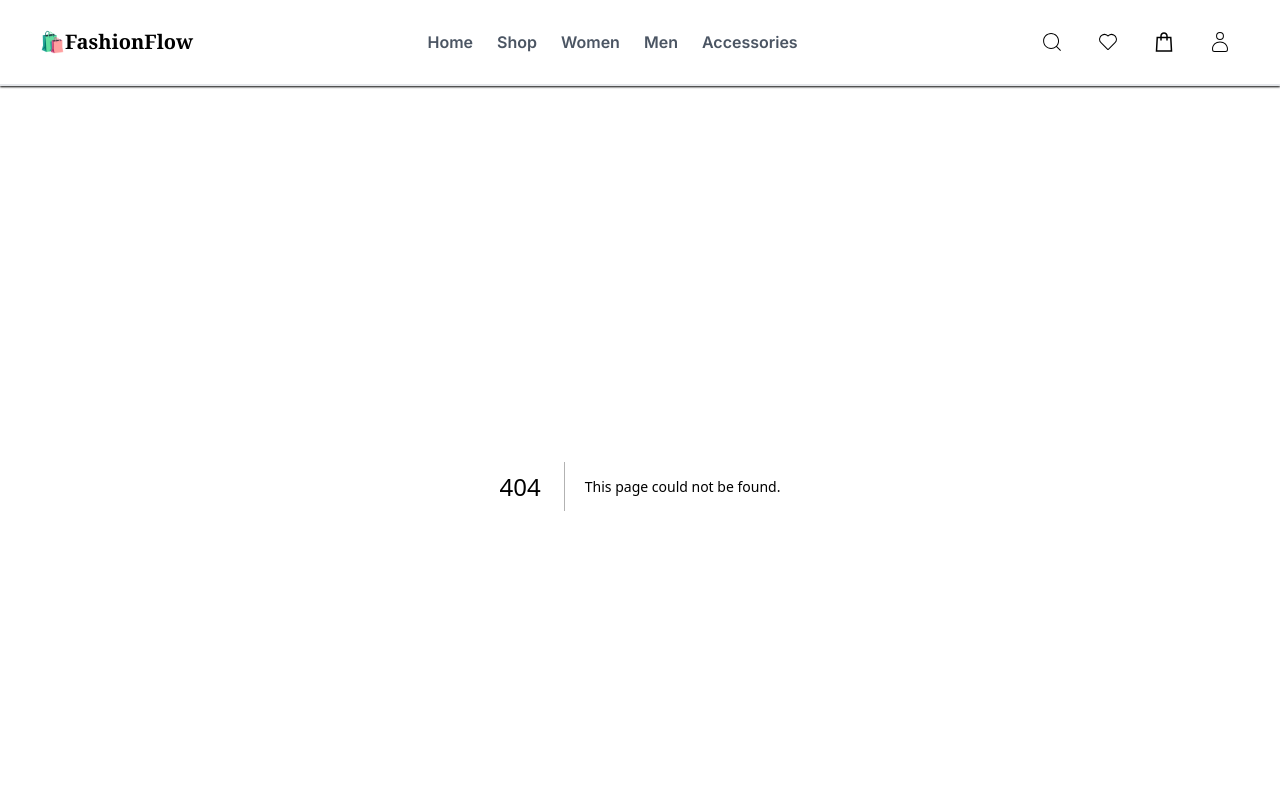
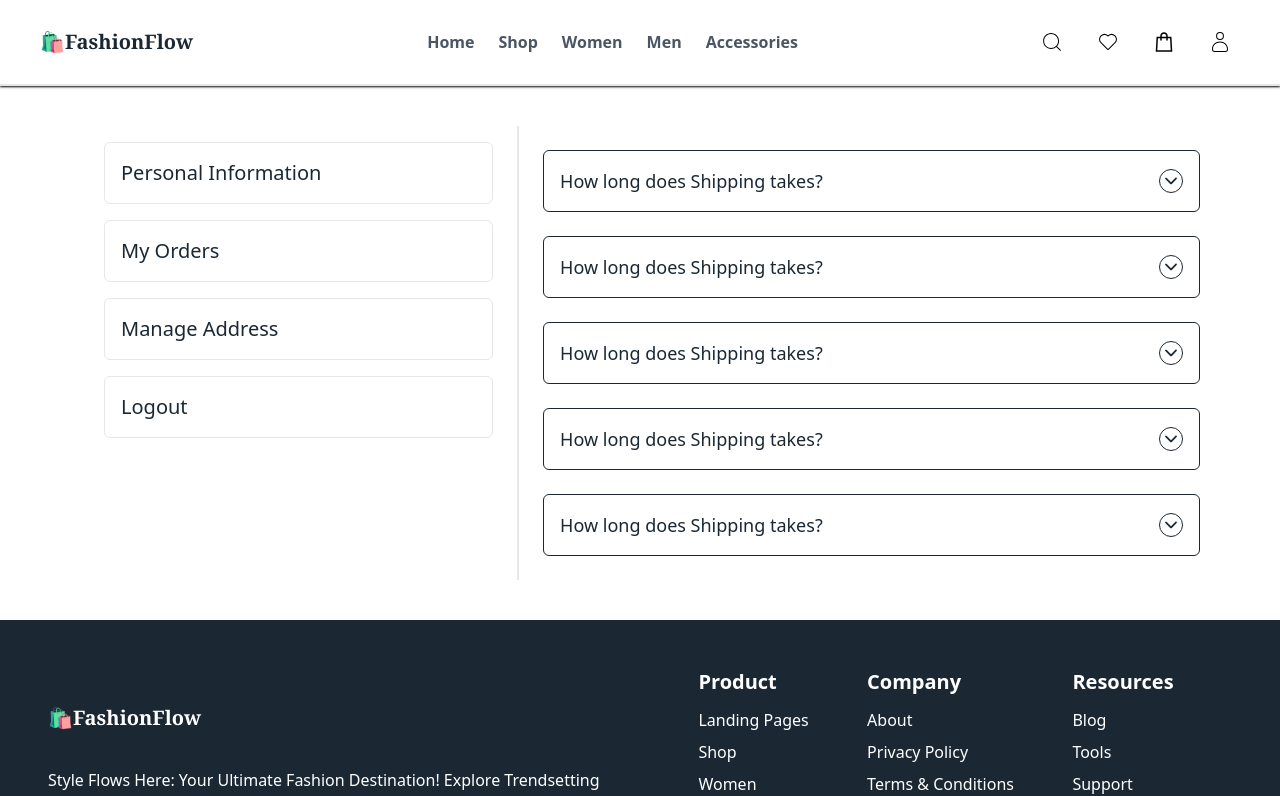
Before and after one commit to krutikajichkar/FashionFlow, a Next.js app: page /myAccount/faqs in a window 1280 px wide. Before the commit this address had no page. Shown: the top 796 px of the page. Built offline with nearby package versions, Linux system fonts and the light colour scheme.

Commit message:
FAQs Page added

```diff
--- a/package.json
+++ b/package.json
@@ -4,9 +4,9 @@
   "private": true,
   "type": "module",
   "scripts": {
-    "dev": "next dev",
-    "build": "next build",
-    "start": "next start",
+    "dev": "node --max-old-space-size=4096 node_modules/next/dist/bin/next dev",
+    "build": "node --max-old-space-size=4096 node_modules/next/dist/bin/next build",
+    "start": "node --max-old-space-size=4096 node_modules/next/dist/bin/next start",
     "lint": "next lint"
   },
   "dependencies": {
--- /dev/null
+++ b/src/components/AccountAccordian.tsx
@@ -0,0 +1,39 @@
+import { IoIosArrowDown , IoIosArrowUp} from "react-icons/io";
+import React , {useState} from "react";
+
+const Accordian = () => {
+  const [show, setShow] = useState(false)
+
+  const handleShowToggle = () => {
+    setShow(!show)
+  }
+  return (
+    <div className="border border-primary rounded-md lg:p-4 md:p-4 p-3 w-full my-6" onClick={() => handleShowToggle()}>
+      <div className="flex justify-between items-center">
+        <span className="text-lg font-medium">
+          How long does Shipping takes?
+        </span>
+        <div className="p-0.5 rounded-full border border-primary cursor-pointer" >
+          {
+            show? (
+              <IoIosArrowUp className="text-xs lg:text-lg" />
+            ) : (
+              <IoIosArrowDown className="text-xs lg:text-lg" />
+            )
+          }
+
+        </div>
+      </div>
+
+      { show && <p className="mt-6 text-secondary">
+        Our standard shipping typically takes 3-5 business days within the
+        contiguous United States. International shipping times may vary based on
+        the destination country and customs processing times. We also offer
+        expedited shipping options for customers who need their orders to arrive
+        more quickly.
+      </p>}
+    </div>
+  );
+};
+
+export default Accordian;
--- /dev/null
+++ b/src/pages/myAccount/faqs/index.tsx
@@ -0,0 +1,31 @@
+import React from 'react'
+import Layout from '@/components/Layout'
+import AccountSidebar from '@/components/AccountSidebar'
+import AccountAccordian from '@/components/AccountAccordian'
+
+const index = () => {
+  return (
+    <Layout>
+        <div className='lg:px-20 px-4 py-10 '>
+            {/* <div>BreadCrumbs</div> */}
+
+            <div className='flex lg:gap-x-6 gap-y-8 lg:flex-row flex-col'>
+                <AccountSidebar/>
+                <div className='lg:w-[60%] w-full'>
+                    {
+
+                        Array(5).fill(undefined).map((acc ,  i) => {
+                            return(
+                                <AccountAccordian key={i+1} />
+                            )
+                        })
+
+                    }
+                </div>
+            </div>
+        </div>
+    </Layout>
+  )
+}
+
+export default index
--- a/tailwind.config.ts
+++ b/tailwind.config.ts
@@ -13,6 +13,10 @@ const config: Config = {
         "gradient-conic":
           "conic-gradient(from 180deg at 50% 50%, var(--tw-gradient-stops))",
       },
+      colors:{
+        primary : '#1b2834',
+      secondary : '#4B5563'
+      }
     },
   },
   plugins: [],
```
